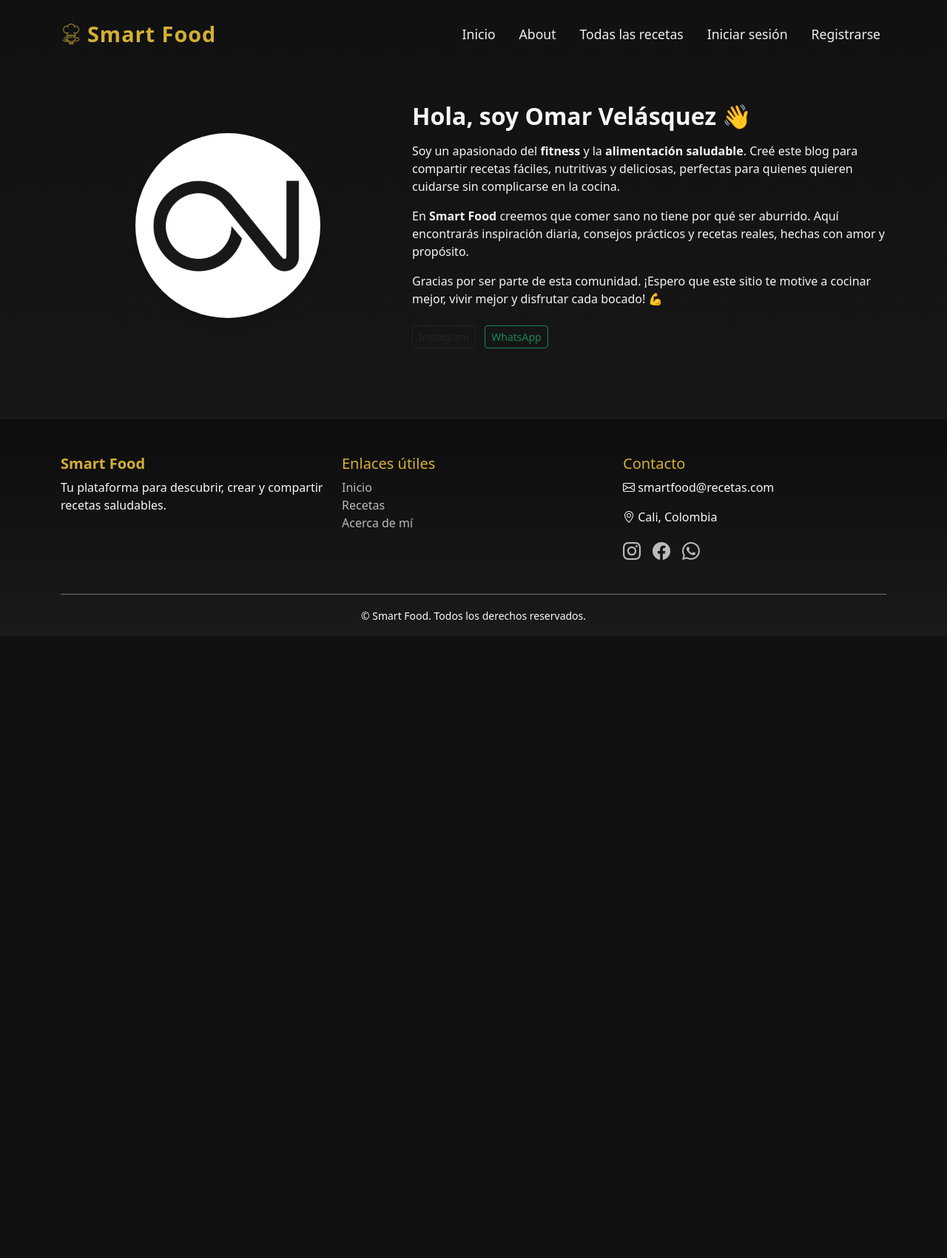
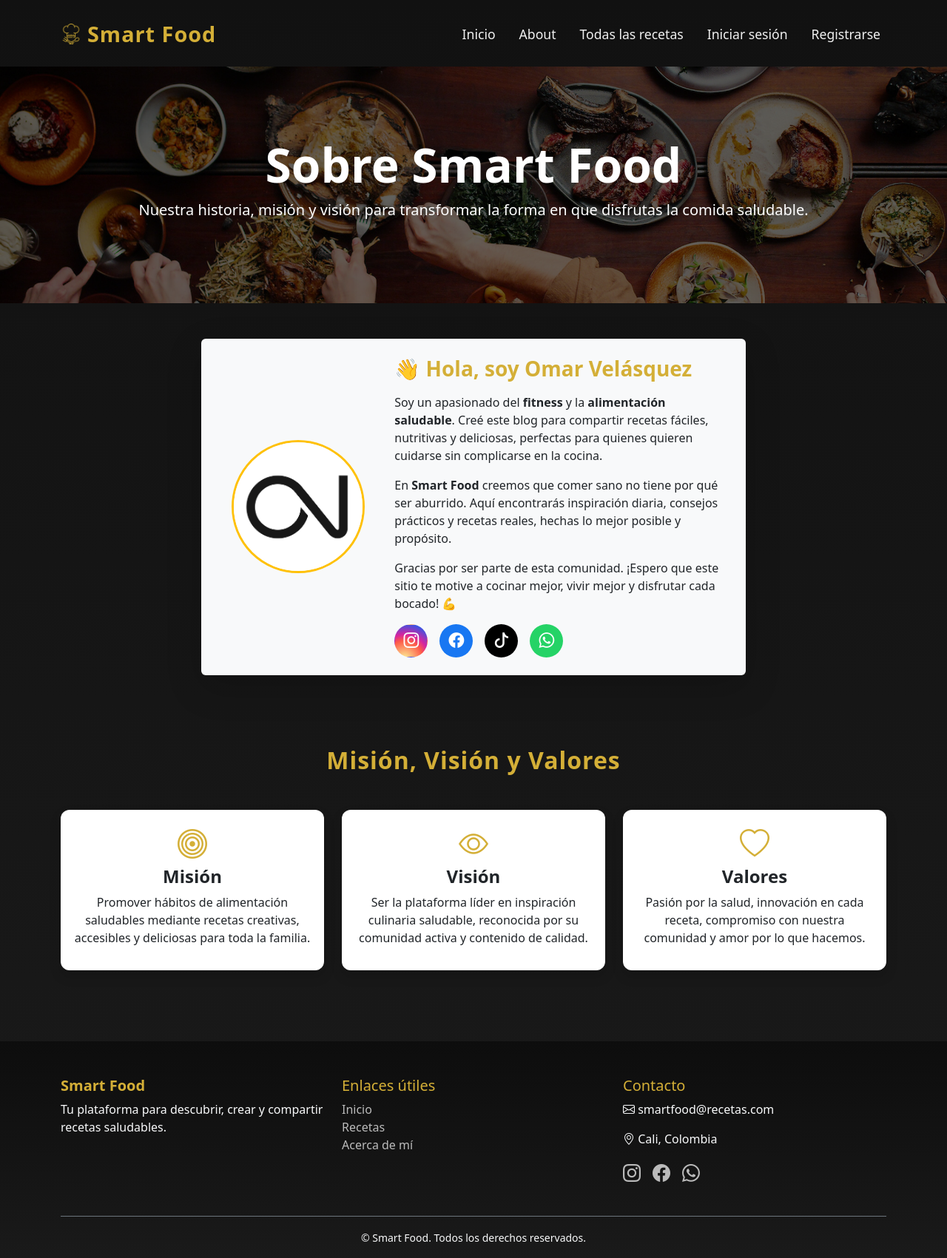
Before and after one commit to OmarVelasquezR/MiPrimerProyecto_Velasquez, a Django app: page /about/ in a window 1280 px wide. Shown: the whole page at 74% size. Before the commit the page ends 838 px from the top, so only its background shows below. Run offline with Django 5.2, Linux system fonts and the light colour scheme; some libraries are stand-ins or nearby versions.

Commit message:
Smart Food 19 - Mejoras About

```diff
--- a/cuentas/context_processors.py
+++ b/cuentas/context_processors.py
@@ -1,5 +1,6 @@
 from .forms import RegistroUsuarioForm, LoginForm
 
+# Contexto para formularios de autenticación
 def forms_globales(request):
     return {
         "login_form": LoginForm(request=request),
--- a/recetas/admin.py
+++ b/recetas/admin.py
@@ -1,6 +1,7 @@
 from django.contrib import admin
 from .models import Receta
 
+# Admin para gestionar las recetas
 @admin.register(Receta)
 class RecetaAdmin(admin.ModelAdmin):
     list_display = ('titulo', 'fecha_creacion')
--- a/recetas/static/css/style.css
+++ b/recetas/static/css/style.css
@@ -1,6 +1,4 @@
-/* =========================
-    VARIABLES & RESET
-========================= */
+/* VARIABLES & RESET */
 :root {
     --gold: #d4af37;
     --gold-dark: #b8860b;
@@ -19,21 +17,16 @@ body {
     padding: 0;
 }
 
-/* =========================
-    BASE
-========================= */
+/* BASE */
 body {
     background: linear-gradient(180deg, var(--bg-1) 0%, var(--bg-2) 100%);
     color: var(--text);
     padding-top: 90px;
-    /* espacio para navbar fijo */
 }
 
 body.inicio-page {
     padding-top: 0;
 }
-
-/* en INICIO el hero va pegado al navbar */
 
 /* Utilidades */
 .text-shadow {
@@ -49,7 +42,7 @@ body.inicio-page {
     cursor: pointer;
 }
 
-/* ========================= NAVBAR ========================= */
+/* NAVBAR */
 .premium-navbar {
     background: transparent !important;
     padding: 1.2rem 0;
@@ -100,9 +93,7 @@ body.inicio-page {
     width: 100%;
 }
 
-/* =========================
-    COLORES / BOTONES
-========================= */
+/* COLORES / BOTONES */
 .text-gold {
     color: var(--gold) !important;
 }
@@ -119,18 +110,13 @@ body.inicio-page {
     transform: translateY(-2px);
 }
 
-/* =========================
-    HERO (fade-in global)
-========================= */
+/* HERO */
 .hero {
     width: 100%;
     height: 100vh;
-    /* Ajusta la ruta si tu imagen está en otra carpeta */
     background: url('../images/hero.jpg') center/cover no-repeat;
     position: relative;
     overflow: hidden;
-
-    /* Fade-in global del hero (imagen + overlay + contenido) */
     opacity: 0;
     animation: heroGlobalFade 1.5s ease forwards;
 }
@@ -154,12 +140,9 @@ body.inicio-page {
 .hero-content {
     position: relative;
     z-index: 2;
-
-    /* Animación grupal suave (título + subtítulo + botones juntos) */
     opacity: 0;
     animation: heroContentIn 1.1s ease forwards;
     animation-delay: .15s;
-    /* leve retraso respecto al fondo */
 }
 
 .hero-content h1 {
@@ -206,9 +189,7 @@ body.inicio-page {
     color: #000 !important;
 }
 
-/* =========================
-    BÚSQUEDA BAJO EL HERO
-========================= */
+/* BÚSQUEDA BAJO EL HERO */
 .search-bar {
     max-width: 700px;
     margin: auto;
@@ -223,9 +204,7 @@ body.inicio-page {
     border-radius: 0 50px 50px 0;
 }
 
-/* =========================
-    TARJETAS / LISTAS
-========================= */
+/* TARJETAS / LISTAS */
 .receta-card {
     transition: transform .2s ease-in-out, box-shadow .2s ease-in-out;
     cursor: pointer;
@@ -236,9 +215,7 @@ body.inicio-page {
     box-shadow: 0 8px 20px rgba(0, 0, 0, .15);
 }
 
-/* =========================
-    MODALES
-========================= */
+/* MODALES */
 .auth-modal .modal-dialog {
     max-width: 420px;
 }
@@ -288,9 +265,7 @@ body.inicio-page {
     color: #222;
 }
 
-/* =========================
-    FOOTER
-========================= */
+/* FOOTER */
 .premium-footer {
     background: linear-gradient(180deg, #0d0d0d 0%, #1a1a1a 100%);
 }
@@ -310,8 +285,7 @@ body.inicio-page {
     font-size: 2rem;
 }
 
-/* =========================
-    ANIMACIONES GENERALES
+/* ANIMACIONES GENERALES
 ========================= */
 
 /* Rebote infinito en el título del hero */
@@ -373,15 +347,12 @@ body.inicio-page {
     animation: fadeIn 1s ease forwards;
 }
 
-/* =========================
-    RESPONSIVE
-========================= */
+/* RESPONSIVE */
 @media (max-width: 768px) {
     body {
         padding-top: 120px;
     }
 
-    /* navbar un poco más alto en móvil */
     body.inicio-page {
         padding-top: 0;
     }
@@ -412,7 +383,7 @@ body.inicio-page {
     border: 2px solid var(--gold);
 }
 
-/* Quitar flecha ▼ del dropdown */
+/* Quitar flecha del dropdown */
 .navbar .dropdown-toggle::after {
     display: none !important;
 }
@@ -444,3 +415,62 @@ body.inicio-page {
     border-radius: 8px;
     padding: 10px 15px;
 }
+
+/* HERO de About */
+.about-hero {
+    position: relative;
+    background: url('../images/hero-about.png') center/cover no-repeat;
+    height: 40vh;
+}
+.about-hero .overlay {
+    position: absolute;
+    inset: 0;
+    background: rgba(0, 0, 0, 0.6);
+}
+.about-hero h1,
+.about-hero p {
+    position: relative;
+    z-index: 2;
+}
+
+/* Botones sociales */
+.btn-social {
+    display: flex;
+    align-items: center;
+    justify-content: center;
+    width: 45px;
+    height: 45px;
+    border-radius: 50%;
+    font-size: 1.3rem;
+    color: #fff;
+    transition: transform 0.3s ease, opacity 0.3s ease;
+}
+.btn-social:hover {
+    transform: scale(1.1);
+    opacity: 0.85;
+}
+.btn-social.instagram { background: radial-gradient(circle at 30% 107%, #fdf497 0%, #fd5949 45%, #d6249f 60%, #285AEB 90%); }
+.btn-social.facebook { background: #1877f2; }
+.btn-social.tiktok { background: #000; }
+.btn-social.whatsapp { background: #25d366; }
+
+/* Cards misión / visión / valores */
+.mission-card {
+    border: none;
+    border-radius: 12px;
+    transition: transform 0.3s ease, box-shadow 0.3s ease;
+}
+.mission-card:hover {
+    transform: translateY(-5px);
+    box-shadow: 0 10px 20px rgba(0,0,0,0.15);
+}
+
+/* Ajustar espaciado inferior para que el footer no quede flotando */
+body {
+    min-height: 100vh;
+    display: flex;
+    flex-direction: column;
+}
+body > footer {
+    margin-top: auto;
+}
--- a/recetas/templates/recetas/about.html
+++ b/recetas/templates/recetas/about.html
@@ -1,34 +1,97 @@
 {% extends 'recetas/base.html' %}
 {% load static %}
 
-{% block title %}Acerca de mí - Smart Food{% endblock %}
+{% block title %}Sobre nosotros - Smart Food{% endblock %}
 
 {% block content %}
-<section class="container py-5">
-    <div class="row align-items-center">
-        <div class="col-md-5 text-center mb-4 mb-md-0">
-            <img src="{% static 'images/about.jpg' %}" alt="Foto de Omar Velásquez"
-                class="img-fluid rounded-circle shadow" style="max-width: 250px;">
+
+<!-- HERO -->
+<section class="about-hero d-flex align-items-center justify-content-center text-white text-center animate-fadeIn">
+    <div class="overlay"></div>
+    <div class="container position-relative z-2">
+        <h1 class="display-3 fw-bold animate-fadeInDown">Sobre Smart Food</h1>
+        <p class="lead animate-fadeInDown">Nuestra historia, misión y visión para transformar la forma en que disfrutas
+            la
+            comida saludable.</p>
     </div>
-        <div class="col-md-7">
-            <h2 class="fw-bold">Hola, soy Omar Velásquez 👋</h2>
+</section>
+
+<!-- BIOGRAFIA -->
+<section class="container py-5 animate-fadeInUp">
+    <div class="row justify-content-center">
+        <div class="col-lg-8">
+            <div class="card shadow-lg p-4 border-0 bg-light animate-fadeIn">
+                <div class="row g-4 align-items-center">
+                    <div class="col-md-4 text-center">
+                        <img src="{% static 'images/about.jpg' %}" alt="Foto"
+                            class="img-fluid rounded-circle border border-3 border-warning"
+                            style="width: 180px; height: 180px; object-fit: cover;">
+                    </div>
+                    <div class="col-md-8">
+                        <h3 class="fw-bold text-gold">👋 Hola, soy Omar Velásquez </h3>
                         <p class="mt-3">
-                Soy un apasionado del <strong>fitness</strong> y la <strong>alimentación saludable</strong>. Creé este
-                blog para compartir recetas fáciles, nutritivas y deliciosas, perfectas para quienes quieren cuidarse
+                            Soy un apasionado del <strong>fitness</strong> y la <strong>alimentación saludable</strong>.
+                            Creé este
+                            blog para compartir recetas fáciles, nutritivas y deliciosas, perfectas para quienes quieren
+                            cuidarse
                             sin complicarse en la cocina.
                         </p>
                         <p>
-                En <strong>Smart Food</strong> creemos que comer sano no tiene por qué ser aburrido. Aquí encontrarás
-                inspiración diaria, consejos prácticos y recetas reales, hechas con amor y propósito.
+                            En <strong>Smart Food</strong> creemos que comer sano no tiene por qué ser aburrido. Aquí
+                            encontrarás
+                            inspiración diaria, consejos prácticos y recetas reales, hechas lo mejor posible y propósito.
                         </p>
                         <p>
-                Gracias por ser parte de esta comunidad. ¡Espero que este sitio te motive a cocinar mejor, vivir mejor y
+                            Gracias por ser parte de esta comunidad. ¡Espero que este sitio te motive a cocinar mejor,
+                            vivir mejor y
                             disfrutar cada bocado! 💪
                         </p>
-            <div class="mt-4">
-                <a href="https://www.instagram.com/tucuenta" class="btn btn-outline-dark btn-sm me-2"
-                    target="_blank">Instagram</a>
-                <a href="https://wa.me/57xxxxxxxxxx" class="btn btn-outline-success btn-sm" target="_blank">WhatsApp</a>
+                        <!-- Redes sociales -->
+                        <div class="d-flex gap-3 mt-3">
+                            <a href="#" class="btn btn-social instagram"><i class="bi bi-instagram"></i></a>
+                            <a href="#" class="btn btn-social facebook"><i class="bi bi-facebook"></i></a>
+                            <a href="#" class="btn btn-social tiktok"><i class="bi bi-tiktok"></i></a>
+                            <a href="#" class="btn btn-social whatsapp"><i class="bi bi-whatsapp"></i></a>
+                        </div>
+                    </div>
+                </div>
+            </div>
+        </div>
+    </div>
+</section>
+
+<!-- MISION / VISION / VALORES -->
+<section class="container py-5">
+    <h2 class="text-center mb-5 fw-bold section-title animate-fadeInDown">Misión, Visión y Valores</h2>
+    <div class="row text-center g-4">
+        <div class="col-md-4 animate-fadeInUp">
+            <div class="card h-100 shadow mission-card">
+                <div class="card-body">
+                    <i class="bi bi-bullseye text-gold fs-1 mb-3"></i>
+                    <h4 class="fw-bold">Misión</h4>
+                    <p>Promover hábitos de alimentación saludables mediante recetas creativas, accesibles y deliciosas
+                        para toda la familia.</p>
+                </div>
+            </div>
+        </div>
+        <div class="col-md-4 animate-fadeInUp">
+            <div class="card h-100 shadow mission-card">
+                <div class="card-body">
+                    <i class="bi bi-eye text-gold fs-1 mb-3"></i>
+                    <h4 class="fw-bold">Visión</h4>
+                    <p>Ser la plataforma líder en inspiración culinaria saludable, reconocida por su comunidad activa y
+                        contenido de calidad.</p>
+                </div>
+            </div>
+        </div>
+        <div class="col-md-4 animate-fadeInUp">
+            <div class="card h-100 shadow mission-card">
+                <div class="card-body">
+                    <i class="bi bi-heart text-gold fs-1 mb-3"></i>
+                    <h4 class="fw-bold">Valores</h4>
+                    <p>Pasión por la salud, innovación en cada receta, compromiso con nuestra comunidad y amor por lo
+                        que hacemos.</p>
+                </div>
             </div>
         </div>
     </div>
--- a/recetas/templates/recetas/base.html
+++ b/recetas/templates/recetas/base.html
@@ -45,7 +45,6 @@
                                 <hr class="dropdown-divider">
                             </li>
 
-                            <!-- 🔴 Cerrar sesión con POST -->
                             <li>
                                 <a href="#" class="dropdown-item logout text-danger"
                                     onclick="event.preventDefault(); document.getElementById('logout-form').submit();">
@@ -109,7 +108,7 @@
         </div>
     </footer>
 
-    <!-- ========== MODALES ========== -->
+    <!-- MODALES -->
 
     <!-- Modal Login -->
     <div class="modal fade auth-modal" id="modalLogin" tabindex="-1" aria-labelledby="modalLoginLabel"
--- a/recetas/templates/recetas/editar_perfil.html
+++ b/recetas/templates/recetas/editar_perfil.html
@@ -10,8 +10,6 @@
 
   <form method="POST" enctype="multipart/form-data" class="row g-4">
     {% csrf_token %}
-
-    <!-- AVATAR CON VISTA PREVIA -->
     <div class="col-12 col-md-4 d-flex justify-content-center align-items-start">
       <div class="text-center position-relative">
         <!-- Imagen de avatar -->
--- a/recetas/views.py
+++ b/recetas/views.py
@@ -11,7 +11,7 @@ def inicio(request):
     recetas_recientes = Receta.objects.order_by('-fecha_creacion')[:6]
     return render(request, 'recetas/inicio.html', {'recetas_recientes': recetas_recientes})
 
-# Vista "About"
+# Vista About
 def acerca_de_mi(request):
     return render(request, 'recetas/about.html')
 
```
Also changed, not shown: cuentas/views.py (+9 -7 lines), recetas/static/images/hero-about.png (added). Lines whose indentation alone changed are shown as unchanged.
